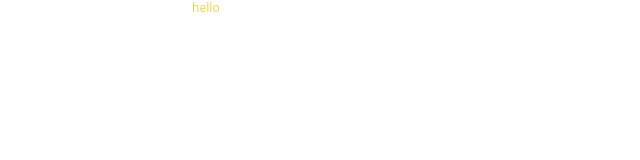
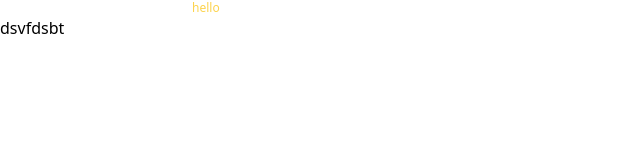
Before and after one commit to Rajesh9510/mvks, a website built with Vite: page index.html in a window 1280 px wide. Shown: the full height of the page, 0-640 px from the left. Built offline with nearby package versions, Linux system fonts and the light colour scheme.

Commit message:
git push working check

```diff
--- a/index.html
+++ b/index.html
@@ -9,5 +9,6 @@
 </head>
 <body>
     <p class="pl-48 text-xs text-amber-300">hello</p>
+    <p>dsvfdsbt</p>
 </body>
 </html>
```
